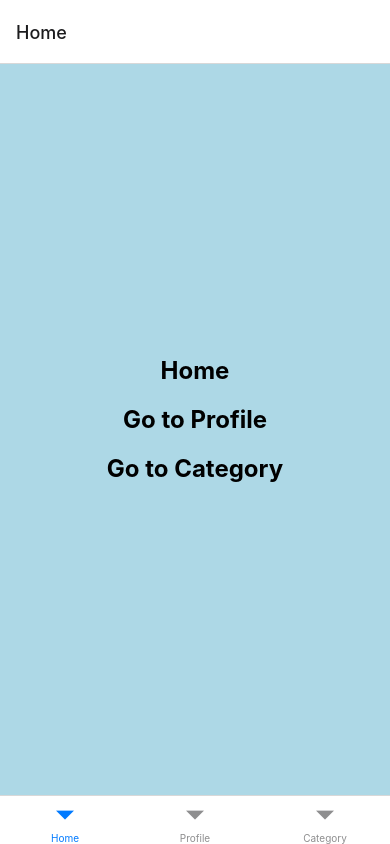
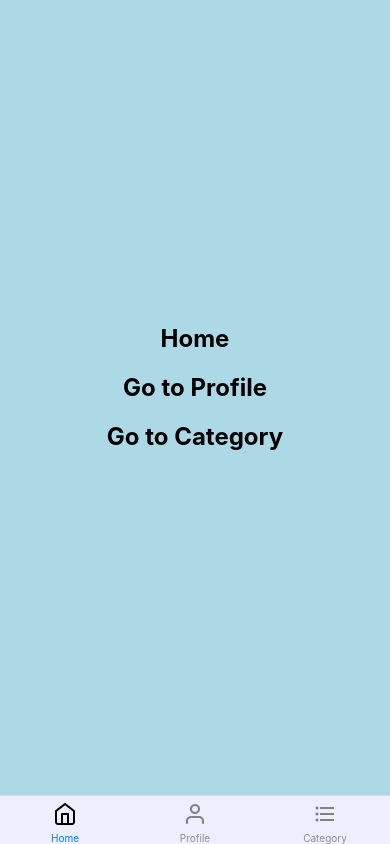
Before and after one commit to ArthBG/rev-nav, a React Native app: screen / in a window 390 px wide. Built offline with nearby package versions, Linux system fonts and the light colour scheme.

Commit message:
Add tab bar icons and customize tab bar style

```diff
--- a/src/routes/tab.routes.jsx
+++ b/src/routes/tab.routes.jsx
@@ -2,15 +2,46 @@ import { createBottomTabNavigator } from "@react-navigation/bottom-tabs";
 import Home from "../screens/Home";
 import Profile from "../screens/Profile";
 import Category from "../screens/Category";
+import { MaterialCommunityIcons } from '@expo/vector-icons';
+import { Feather } from '@expo/vector-icons';
 
 const Tab = createBottomTabNavigator();
 
 const TabRoutes = () => {
     return (
-        <Tab.Navigator>
-        <Tab.Screen name="Home" component={Home} />
-        <Tab.Screen name="Profile" component={Profile} />
-        <Tab.Screen name="Category" component={Category} />
+        <Tab.Navigator
+        screenOptions={{
+            headerShown: false,
+            tabBarStyle: {
+                backgroundColor: '#EEF',
+            }
+
+        }}
+        >
+        <Tab.Screen name="Home" component={Home} options={
+            {
+                tabBarIcon: ({focused}) => (
+                    <Feather name="home" size={24} color={focused ? "black" : "gray"} />
+                )
+            }
+
+        } />
+        <Tab.Screen name="Profile" component={Profile} options={
+            {
+                tabBarIcon: ({focused}) => (
+                    <Feather name="user" size={24} color={focused ? "black" : "gray"} />
+                )
+            }
+
+
+        }/>
+        <Tab.Screen name="Category" component={Category} options={
+            {
+                tabBarIcon: ({focused}) => (
+                    <MaterialCommunityIcons name="format-list-bulleted" size={24} color={focused ? "black" : "gray"} />
+                )
+            }
+        }/>
         </Tab.Navigator>
     );
     }
```
